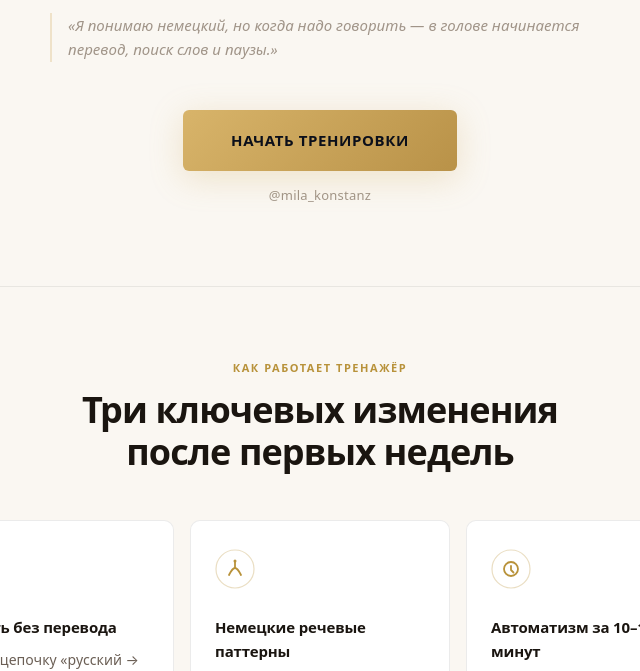
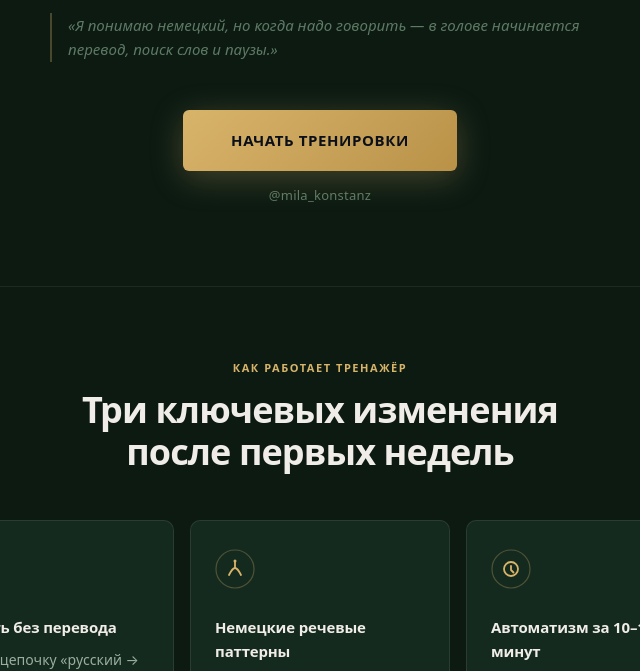
Before and after one commit to liudaromanovskaya-cmyk/landing-denken-auf-deutsch, a plain HTML site: page index.html in a window 1280 px wide. Shown: the part 409-1080 px from the top of the page, without its empty margins (320-960 px from the left). Drawn offline with Linux system fonts and the light colour scheme.

Commit message:
Redesign: deep forest green theme with gold accents
Co-Authored-By: Claude Sonnet 4.6 <noreply@anthropic.com>

```diff
--- a/index.html
+++ b/index.html
@@ -8,17 +8,17 @@
     *, *::before, *::after { box-sizing: border-box; margin: 0; padding: 0; }
 
     :root {
-      --bg: #FAF7F2;
-      --bg-card: #FFFFFF;
-      --bg-card-hover: #FDF9F4;
-      --border: rgba(0,0,0,0.08);
-      --divider: rgba(0,0,0,0.07);
-      --text-primary: #1A1510;
-      --text-secondary: #6B5F55;
-      --text-muted: #A09488;
-      --gold-light: #B8923A;
-      --gold-dark: #9A7A2E;
-      --cta-glow: rgba(184,146,58,0.22);
+      --bg: #0C1A12;
+      --bg-card: #152A1E;
+      --bg-card-hover: #1A3324;
+      --border: rgba(255,255,255,0.09);
+      --divider: rgba(255,255,255,0.07);
+      --text-primary: #F0EDE8;
+      --text-secondary: #9AAF9E;
+      --text-muted: #5E7A64;
+      --gold-light: #D8B46A;
+      --gold-dark: #B99248;
+      --cta-glow: rgba(216,180,106,0.20);
       --font: system-ui, -apple-system, "Segoe UI", Inter, Roboto, Arial, sans-serif;
     }
 
@@ -78,7 +78,7 @@
     }
 
     .gradient-text {
-      background: linear-gradient(135deg, #B8923A 0%, #D8A84A 45%, #8A6A22 100%);
+      background: linear-gradient(135deg, #D8B46A 0%, #F5DFA0 45%, #B99248 100%);
       -webkit-background-clip: text;
       -webkit-text-fill-color: transparent;
       background-clip: text;
```
